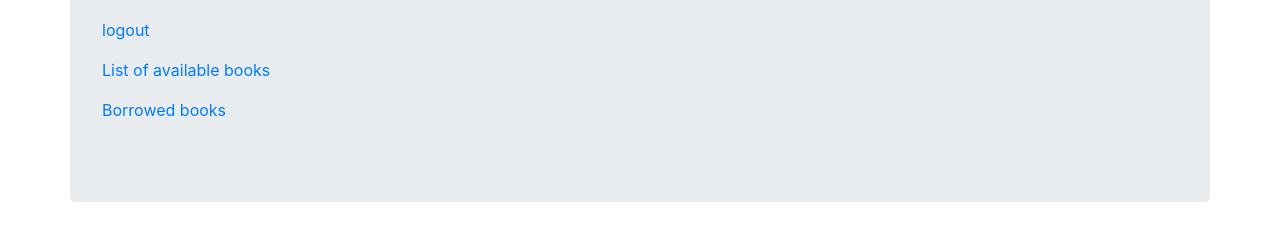
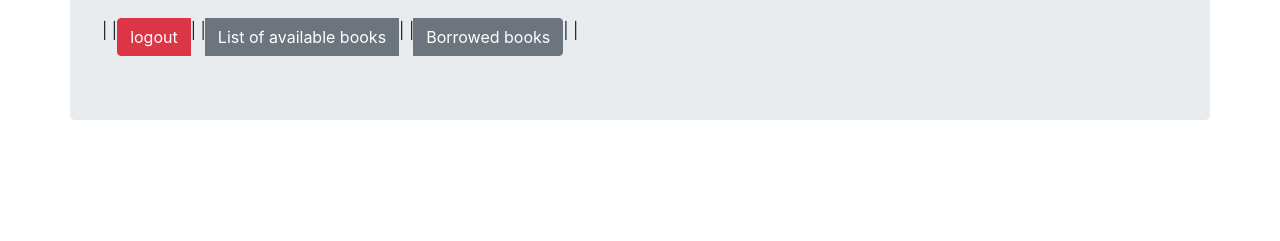
Before and after one commit to amirreza888/python-flask-library, a Flask app: page /profile in a window 1280 px wide. Shown: the part 252-493 px from the top of the page. Run offline with Flask 2, Linux system fonts and the light colour scheme; the visitor is signed in with stand-in values (Sample User, id 1); data that the repository does not hold is empty; some libraries are stand-ins or nearby versions.

Commit message:
convert link display to button

```diff
--- a/templates/profile.html
+++ b/templates/profile.html
@@ -20,11 +20,11 @@
     <p>email :{{result.email}}</p>
 
 
-
-<p><a href="/logout">logout</a></p>
-<p><a href="/books">List of available books</a></p>
-<p><a href="/borrowed-books">Borrowed books</a></p>
-
+<div class="btn-group" role="group" aria-label="Basic example">| |
+<a href="/logout" class="btn btn-danger">logout</a>| |
+<a href="/books" class="btn btn-secondary">List of available books</a>| |
+<a href="/borrowed-books" class="btn btn-secondary">Borrowed books</a>| |
+</div>
 </div>
 <script src="https://code.jquery.com/jquery-3.2.1.slim.min.js" integrity="sha384-KJ3o2DKtIkvYIK3UENzmM7KCkRr/rE9/Qpg6aAZGJwFDMVNA/GpGFF93hXpG5KkN" crossorigin="anonymous"></script>
 <script src="https://cdnjs.cloudflare.com/ajax/libs/popper.js/1.12.9/umd/popper.min.js" integrity="sha384-ApNbgh9B+Y1QKtv3Rn7W3mgPxhU9K/ScQsAP7hUibX39j7fakFPskvXusvfa0b4Q" crossorigin="anonymous"></script>
```
Also changed, not shown: templates/admin-panel.html (+6 -6 lines).
